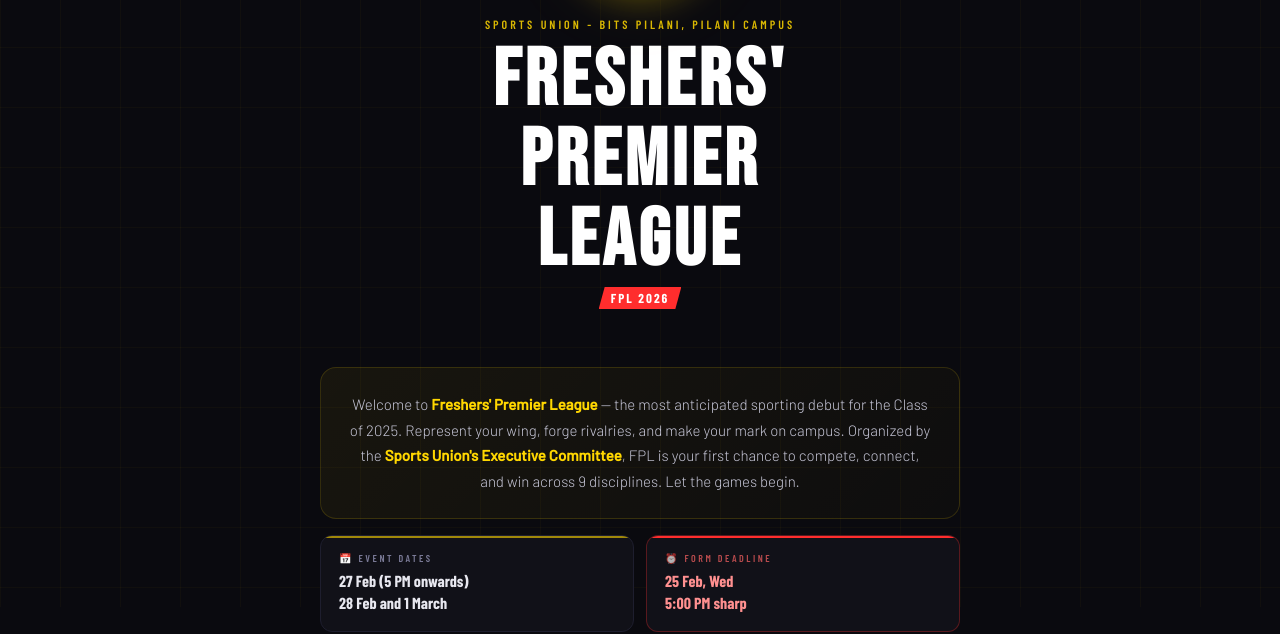
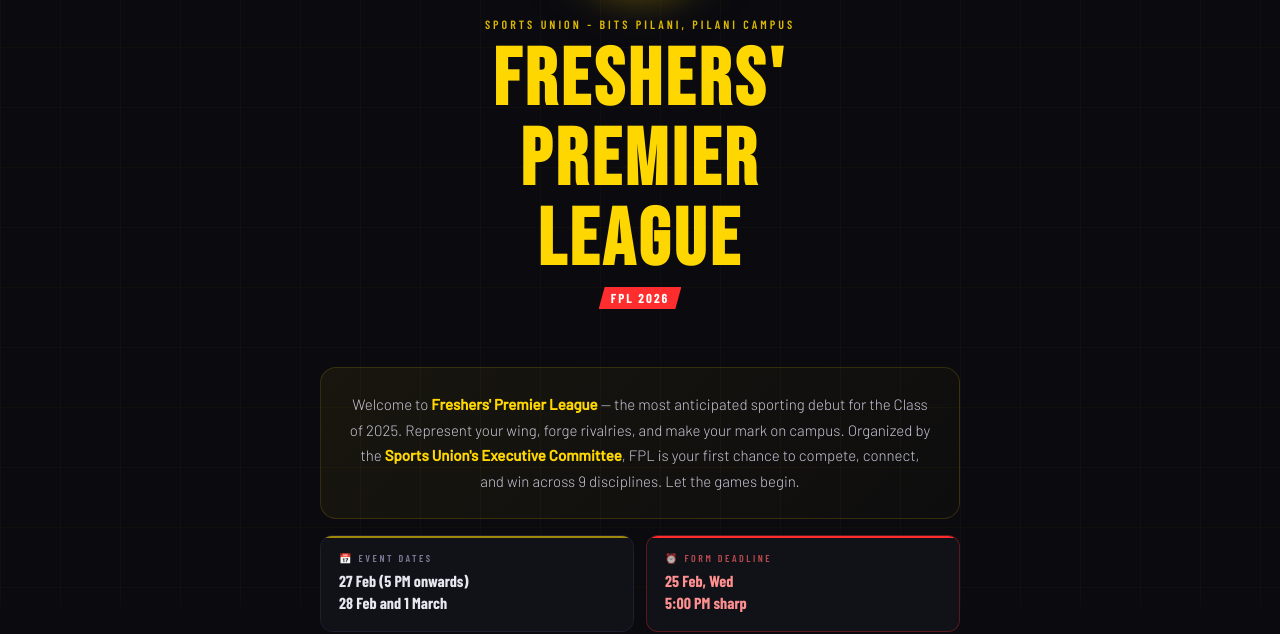
Before and after one commit to virsut007/FPL_2026_Reg_Website, a plain HTML site: page index.html in a window 1280 px wide. Shown: the part 193-827 px from the top of the page. Drawn offline with nearby package versions, Linux system fonts and the light colour scheme.

Commit message:
Update index.html

```diff
--- a/index.html
+++ b/index.html
@@ -138,8 +138,8 @@
   font-size: clamp(58px, 18vw, 80px);
   line-height: 1.0;
   letter-spacing: 4px;
-  color: #FFFFFF;
-  -webkit-text-fill-color: #FFFFFF;
+  color: #FFD700;
+  -webkit-text-fill-color: #FFD700;
   margin-bottom: 6px;
 }
 
```
